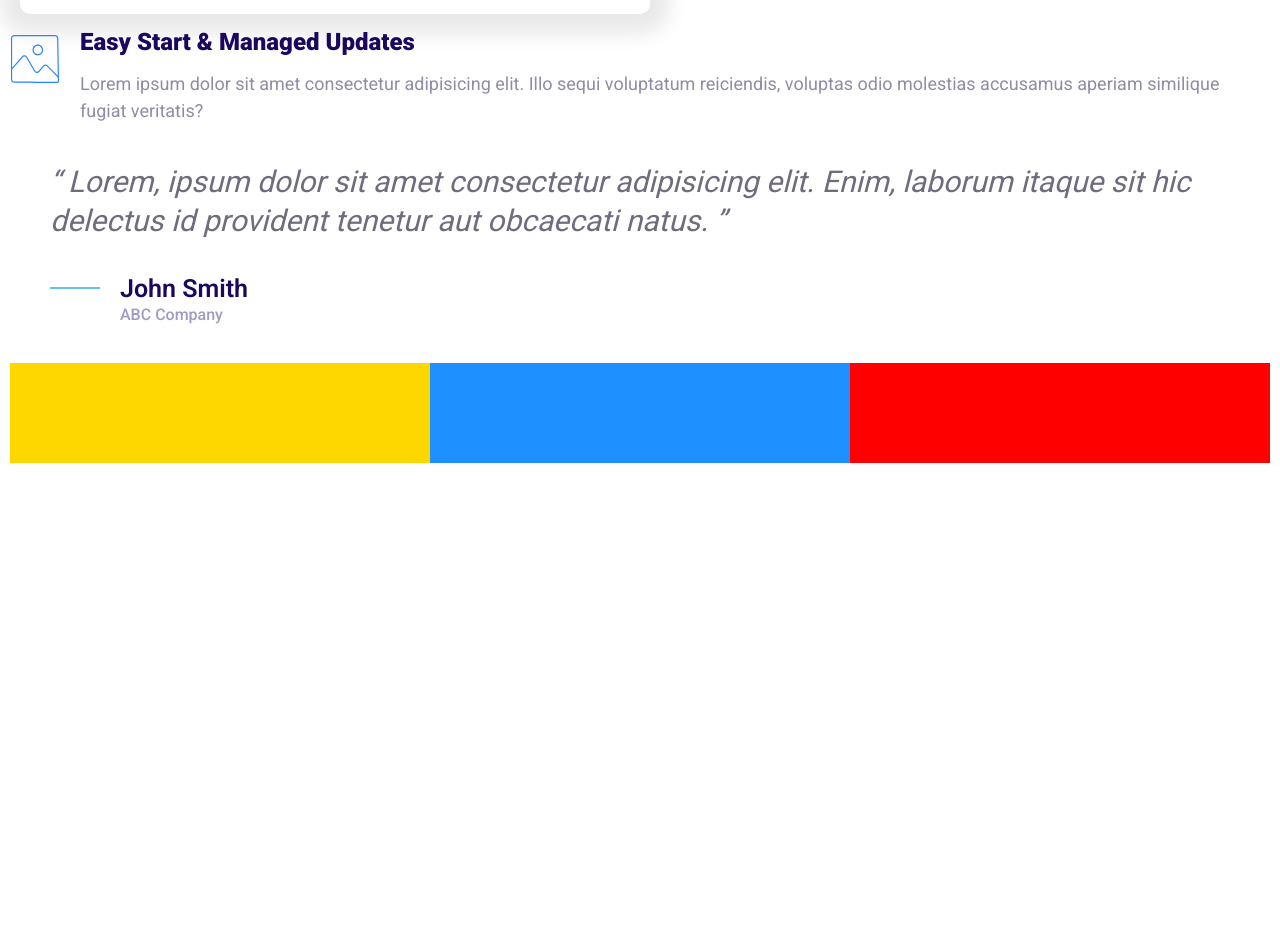
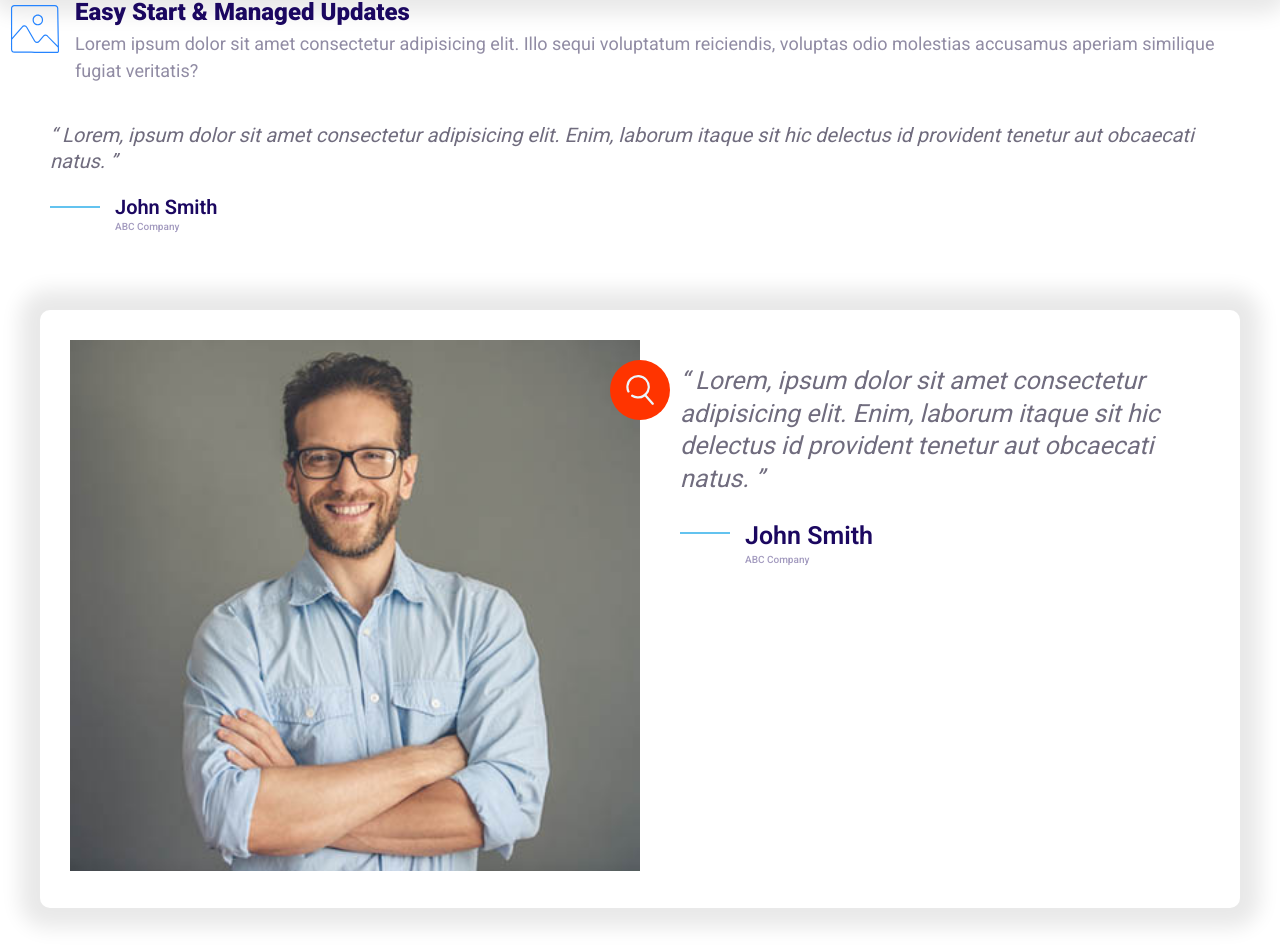
Before and after one commit to jerred-coding/ycyc, a plain HTML site: page index.html in a window 1280 px wide. Shown: the part 2000-2948 px from the top of the page. Before the commit the page ends 2473 px from the top, so only its background shows below. Drawn offline with Linux system fonts and the light colour scheme.

Commit message:
testimonial draft

```diff
--- a/index.html
+++ b/index.html
@@ -136,7 +136,7 @@
         Lorem, ipsum dolor sit amet consectetur adipisicing elit. Enim, laborum
         itaque sit hic delectus id provident tenetur aut obcaecati natus.
       </p>
-
+      <footer>
         <div class="media">
           <div class="media__image">
             <svg class="icon icon--primary">
@@ -144,10 +144,11 @@
             </svg>
           </div>
           <div class="media__body">
-          <h3 class="media__title">John Smith</h3>
-          <p class="media__company">ABC Company</p>
+            <h3 class="media__title quote__author">John Smith</h3>
+            <p class="quote__company">ABC Company</p>
           </div>
         </div>
+      </footer>
     </blockquote>
 
     <div class="grid grid--1x2 grid--1x3">
@@ -155,5 +156,40 @@
       <div class="grid__column-2nd"></div>
       <div class="grid__column-3rd"></div>
     </div>
+
+    <div class="testimonial">
+      <div class="card testimonial--container">
+        <div class="grid grid--1x2">
+          <div class="testimonial__image">
+            <img src="images/testimonial.jpg" alt="smiling customer image" />
+            <span class="icon-container icon-container--accent">
+              <svg class="icon icon--white icon--small">
+                <use xlink:href="images/sprite.svg#quotes"></use>
+              </svg>
+            </span>
+          </div>
+          <blockquote class="quote">
+            <p class="quote__text">
+              Lorem, ipsum dolor sit amet consectetur adipisicing elit. Enim,
+              laborum itaque sit hic delectus id provident tenetur aut obcaecati
+              natus.
+            </p>
+            <footer>
+              <div class="media">
+                <div class="media__image">
+                  <svg class="icon icon--primary">
+                    <use xlink:href="images/sprite.svg#line"></use>
+                  </svg>
+                </div>
+                <div class="media__body">
+                  <h3 class="media__title quote__author">John Smith</h3>
+                  <p class="quote__company">ABC Company</p>
+                </div>
+              </div>
+            </footer>
+          </blockquote>
+        </div>
+      </div>
+    </div>
   </body>
 </html>
--- a/ycyc CSS/style.css
+++ b/ycyc CSS/style.css
@@ -179,6 +179,14 @@ a {
   width: 40px;
   height: 40px;
 }
+.icon--small {
+  width: 30px;
+  height: 30px;
+}
+
+.icon--white {
+  fill: white;
+}
 
 .icon--primary {
   fill: var(--color-primary);
@@ -196,6 +204,10 @@ a {
   height: 65px;
   justify-content: center;
   width: 65px;
+}
+
+.icon-container--accent {
+  background-color: var(--color-accent);
 }
 
 .btn {
@@ -309,7 +321,6 @@ a {
   width: 100%;
   box-shadow: 0 0 20px 20px rgb(233, 233, 233);
   overflow: hidden;
-  margin: 1rem;
 }
 
 .card__header,
@@ -386,10 +397,6 @@ a {
 }
 
 @media screen and (min-width: 1024px) {
-  .card {
-    width: 50%;
-  }
-
   .plan__name {
     font-size: 1.4rem;
   }
@@ -409,10 +416,10 @@ a {
 }
 
 .media__title {
-  margin-top: 0;
+  margin: 0;
 }
 .media__body {
-  margin: 0 2rem;
+  margin: 0 1.5rem;
 }
 .media__image {
   margin-top: 1rem;
@@ -422,8 +429,10 @@ a {
   height: 50px;
 }
 
-.quote__text {
-  font-size: 3rem;
+/* quote */
+
+.quote {
+  font-size: 2rem;
   font-style: italic;
   line-height: 1.3;
   color: var(--color-body-darker);
@@ -436,45 +445,47 @@ a {
   content: close-quote;
 }
 
-.quote .media__title {
+.quote__author {
   font-weight: 600;
-  font-size: 3.5rem;
-  margin-bottom: -0.5rem;
+  font-size: 2.5rem;
+  margin-bottom: 0;
+  font-style: normal;
 }
 
-.quote .media__company {
-  font-size: 2.3rem;
+.quote__company {
+  font-size: 1.5rem;
   color: var(--color-heading);
   opacity: 0.4;
   font-weight: 500;
+  font-style: normal;
 }
 
 .quote .media__image {
   position: relative;
-  bottom: 10px;
+  bottom: 20px;
 }
 
 @media screen and (min-width: 1024px) {
   .quote {
     font-size: 2rem;
   }
-  .quote .media__title {
-    font-size: 2.5rem;
+  .quote__author {
+    font-size: 2rem;
   }
-  .quote .media__company {
-    font-size: 1.6rem;
+  .quote__company {
+    font-size: 1rem;
   }
   .quote .media__image {
-    bottom: 17px;
+    bottom: 22px;
   }
 }
 
 .grid {
-  height: 100px;
+  height: 100%;
   display: grid;
 }
 
-.grid--1x3 .grid__column-1st {
+/* .grid--1x3 .grid__column-1st {
   background-color: gold;
 }
 .grid--1x3 .grid__column-2nd {
@@ -482,9 +493,9 @@ a {
 }
 .grid--1x3 .grid__column-3rd {
   background-color: red;
-}
+} */
 
-/* .grid--1x2 .grid__column-1st {
+.grid--1x2 .grid__column-1st {
   background-color: gold;
 }
 .grid--1x2 .grid__column-2nd {
@@ -507,13 +518,52 @@ a {
   .grid--1x2 .grid__column-3rd {
     display: none;
   }
-} */
+}
 
-@media screen and (min-width: 1024px) {
+/* @media screen and (min-width: 1024px) {
   .grid {
     grid-template-columns: repeat(3, 1fr);
   }
-  /* .grid--1x3 .grid__column-3rd {
+  .grid--1x3 .grid__column-3rd {
     display: inherit;
-  } */
+  }
+} */
+
+.testimonial {
+  padding: 3rem;
 }
+
+.testimonial--container {
+  padding: 3rem;
+}
+
+.testimonial__image > img {
+  width: 100%;
+}
+
+.testimonial__image {
+  position: relative;
+}
+
+.testimonial__image > span {
+  width: 60px;
+  height: 60px;
+  position: absolute;
+  right: 20px;
+  top: 20px;
+}
+
+.testimonial .quote {
+  font-size: 2rem;
+}
+
+@media screen and (min-width: 768px) {
+  .testimonial .quote,
+  .testimonial .quote__author {
+    font-size: 2.5rem;
+  }
+
+  .testimonial__image > span {
+    right: -30px;
+  }
+}
```
Also changed, not shown: components/quote.html (+4 -3 lines), components/testimonial.html (added, +34 -0 lines), images/sprite.svg, images/testimonial.jpg (added). Lines whose indentation alone changed are shown as unchanged.
